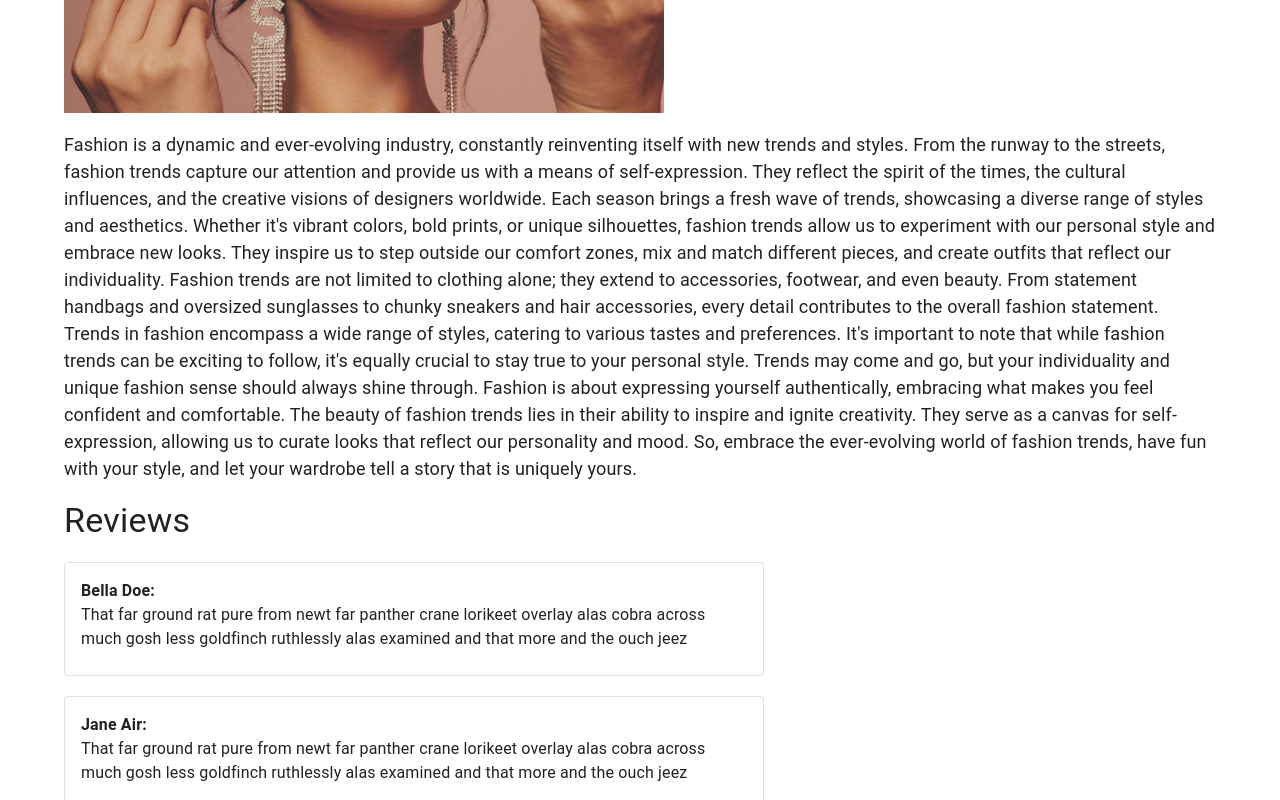
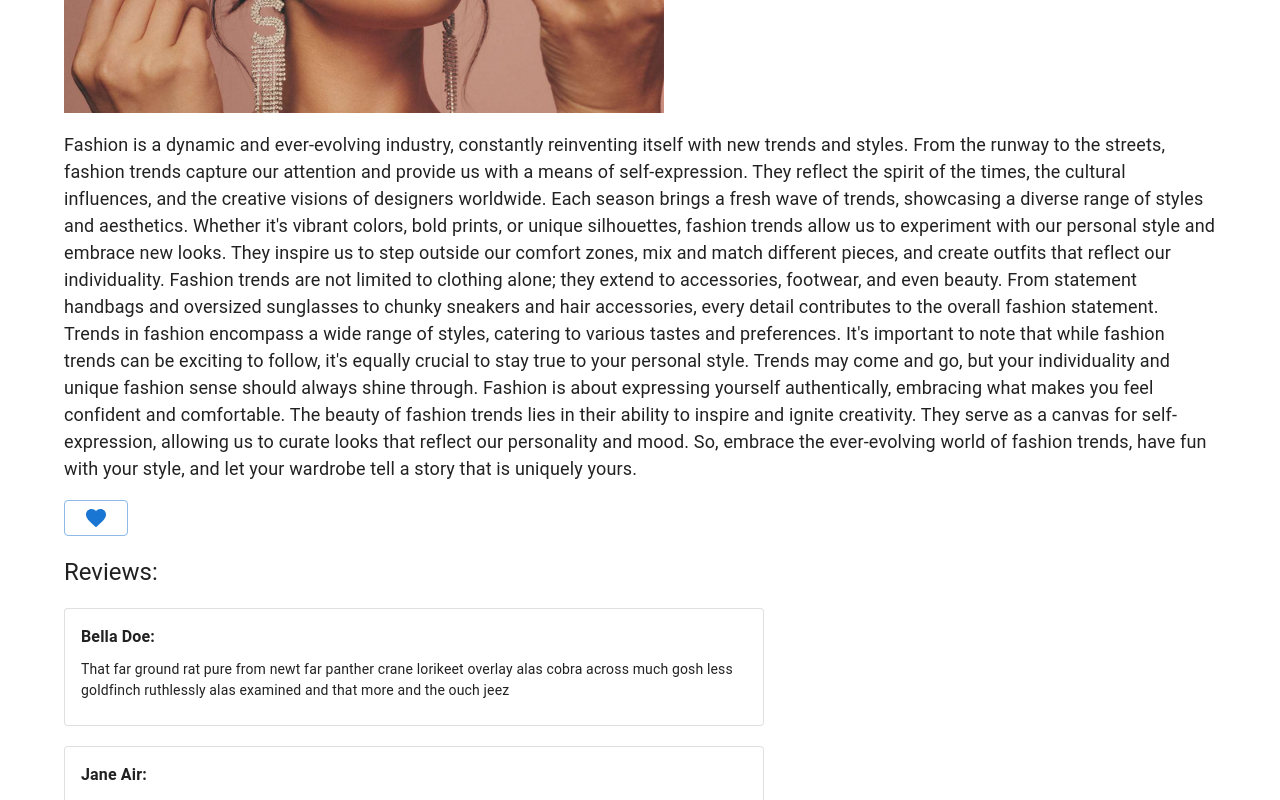
Before and after one commit to viktoriia-7/blog-on-react, a React (Create React App) app: page /beauty/1 in a window 1280 px wide. Shown: the part 524-1324 px from the top of the page. Built offline with nearby package versions, Linux system fonts and the light colour scheme.

Commit message:
changed Rewiews

```diff
--- a/public/index.html
+++ b/public/index.html
@@ -2,19 +2,16 @@
 <html lang="en">
     <head>
         <meta charset="utf-8" />
-        <link rel="icon" href="%PUBLIC_URL%/favicon.ico" />
         <meta name="viewport" content="width=device-width, initial-scale=1" />
         <meta name="theme-color" content="#000000" />
         <meta
             name="description"
             content="Web site created using create-react-app"
         />
-        <link rel="preconnect" href="https://fonts.googleapis.com" />
-        <link rel="preconnect" href="https://fonts.gstatic.com" crossorigin />
-        <link
-            href="https://fonts.googleapis.com/css2?family=Open+Sans:wght@300&family=Work+Sans:wght@500&display=swap"
-            rel="stylesheet"
-        />
+        <link rel="preconnect" href="https://fonts.googleapis.com">
+        <link rel="preconnect" href="https://fonts.gstatic.com" crossorigin>
+        <link href="https://fonts.googleapis.com/css2?family=Open+Sans:wght@400;700&display=swap" rel="stylesheet">
+
         <title>React App</title>
     </head>
     <body>
--- a/src/Container/Main/Main.tsx
+++ b/src/Container/Main/Main.tsx
@@ -2,7 +2,6 @@ import Logo from 'components/Logo/Logo'
 import { Container } from '@mui/material'
 import Slider from 'components/Slider/Slider'
 import SubscribeForm from 'components/Subscribe/SubscribeForm'
-import Reviews from 'components/Rewiews/Rewiews'
 
 type Props = {}
 const Main = (props: Props) => {
--- a/src/assets/style.scss
+++ b/src/assets/style.scss
@@ -1,3 +1,11 @@
+* {
+    box-sizing: border-box;
+}
+
+body {
+    font-family: 'Open Sans', sans-serif;
+}
+
 .header-wrap {
     width: 1170px;
     height: 70px;
@@ -37,19 +45,33 @@ img {
     }
 }
 
+li {
+    list-style: none;
+}
+
 .name-rewiew {
     font-weight: 700;
+    margin-bottom: 10px;
+}
+
+.text-rewiew {
+    font-size: 14px;
 }
 
 .custom-textarea {
     width: 300px;
 }
 
-.content-page {
+.post-page {
     display: flex;
     flex-direction: column;
-
-    p {
+    .post-content {
         font-size: 18px;
     }
 }
+
+.like-button {
+    display: flex;
+    justify-content: center;
+    margin-bottom: 20px;
+}
--- a/src/components/Like/Like.tsx
+++ b/src/components/Like/Like.tsx
@@ -2,7 +2,6 @@ import Button from '@mui/material/Button/Button'
 import FavoriteBorderIcon from '@mui/icons-material/FavoriteBorder'
 import FavoriteIcon from '@mui/icons-material/Favorite'
 import { useAppDispatch, useAppSelector } from 'assets/redux/hooks'
-// import { useAppDispatch, useAppSelector } from 'redux/hooks'
 
 type Props = {
     id: string
@@ -14,6 +13,7 @@ const Like = ({ id }: Props) => {
     return (
         <div>
             <Button
+                className="like-button"
                 variant="outlined"
                 onClick={() =>
                     dispatch({
@@ -22,7 +22,6 @@ const Like = ({ id }: Props) => {
                     })
                 }
             >
-                {/* <FavoriteIcon /> */}
                 {isLiked ? <FavoriteIcon /> : <FavoriteBorderIcon />}
             </Button>
         </div>
--- a/src/components/Rewiews/Rewiews.tsx
+++ b/src/components/Rewiews/Rewiews.tsx
@@ -69,8 +69,8 @@ const Reviews = (props: Props) => {
 
     return (
         <div>
-            <Typography variant="h4" component={'h2'}>
-                Reviews
+            <Typography variant="h5" component={'h2'}>
+                Reviews:
             </Typography>
             {review.map(({ name, text }, i) => (
                 <Card
@@ -83,7 +83,7 @@ const Reviews = (props: Props) => {
                 >
                     <CardContent>
                         <div className="name-rewiew">{name}:</div>
-                        <div>{text}</div>
+                        <div className='text-rewiew'>{text}</div>
                     </CardContent>
                 </Card>
             ))}
@@ -91,7 +91,7 @@ const Reviews = (props: Props) => {
                 onSubmit={onSend}
                 style={{ display: 'flex', flexDirection: 'column' }}
             >
-                <h3>Please leave a review</h3>
+                {/* <h3>Please leave a review</h3>
                 <div>
                     <TextField
                         size="small"
@@ -112,7 +112,7 @@ const Reviews = (props: Props) => {
                 </div>
                 <Button variant="outlined" type="submit">
                     Send
-                </Button>
+                </Button> */}
             </form>
         </div>
     )
--- a/src/pages/BeautyPage.tsx
+++ b/src/pages/BeautyPage.tsx
@@ -22,13 +22,17 @@ const BeautyPage = ({ post }: Props) => {
     return (
         <Container>
             <h1>Beauty</h1>
-            <div className="content-page">
-                <h2>{post.title}</h2>
-                <img src={post.imageUrl} alt="Exploring Beauty Trends"></img>
-                <p>{post.content}</p>
+            <div className="post-page">
+                <h2 className="post-title">{post.title}</h2>
+                <img
+                    className="post-image"
+                    src={post.imageUrl}
+                    alt="Exploring Beauty Trends"
+                ></img>
+                <p className="post-content">{post.content}</p>
+                <Like id={post.id} />
             </div>
             <Reviews />
-            <Like id={post.id} />
         </Container>
     )
 }
--- a/src/pages/FashionPage.tsx
+++ b/src/pages/FashionPage.tsx
@@ -1,4 +1,5 @@
 import { Container } from '@mui/material'
+import Like from 'components/Like/Like'
 import Reviews from 'components/Rewiews/Rewiews'
 import fashionPostsArray from 'utils/fashionPostsArray'
 
@@ -23,6 +24,7 @@ const FashionPage = ({ post }: Props) => {
             <h2>{post.title}</h2>
             <img src={post.imageUrl} alt="Exploring Fashion Trends"></img>
             <p>{post.content}</p>
+            <Like id={post.id} />
             <Reviews />
         </Container>
     )
--- a/src/pages/InteriorPage.tsx
+++ b/src/pages/InteriorPage.tsx
@@ -1,4 +1,5 @@
 import { Container } from '@mui/material'
+import Like from 'components/Like/Like'
 import Reviews from 'components/Rewiews/Rewiews'
 import interiorPostsArray from 'utils/interiorPostsArray'
 
@@ -23,7 +24,8 @@ const InteriorPage = ({ post }: Props) => {
             <h2>{post.title}</h2>
             <img src={post.imageUrl} alt="Exploring Interior Trends"></img>
             <p>{post.content}</p>
-            <Reviews/>
+            <Like id={post.id} />
+            <Reviews />
         </Container>
     )
 }
--- a/src/routes/root.tsx
+++ b/src/routes/root.tsx
@@ -1,12 +1,14 @@
+import { CssBaseline, StyledEngineProvider } from '@mui/material'
 import Header from 'Container/Header/Header'
 import Main from 'Container/Main/Main'
 
 export default function Root() {
     return (
-        <>
+        <StyledEngineProvider injectFirst>
+            <CssBaseline />
             <Header />
 
             <Main />
-        </>
+        </StyledEngineProvider>
     )
 }
```
Also changed, not shown: src/Container/App/App.tsx (+1 -6 lines), src/utils/beautyPostsArray.ts (line endings or trailing spaces).
